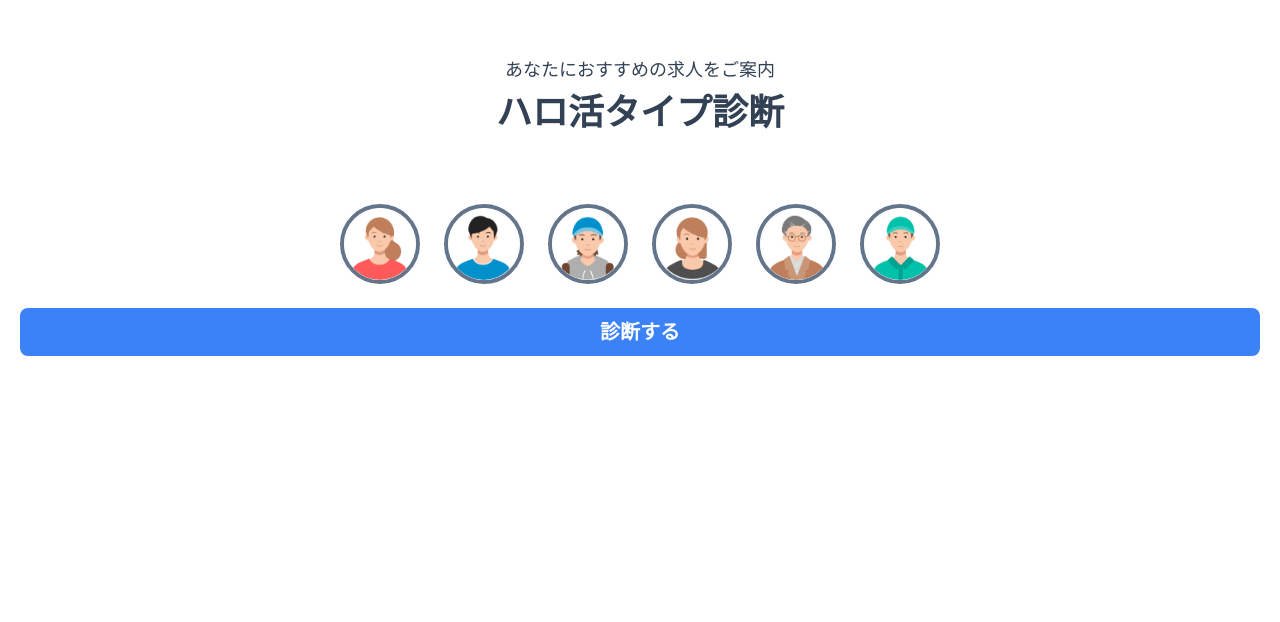
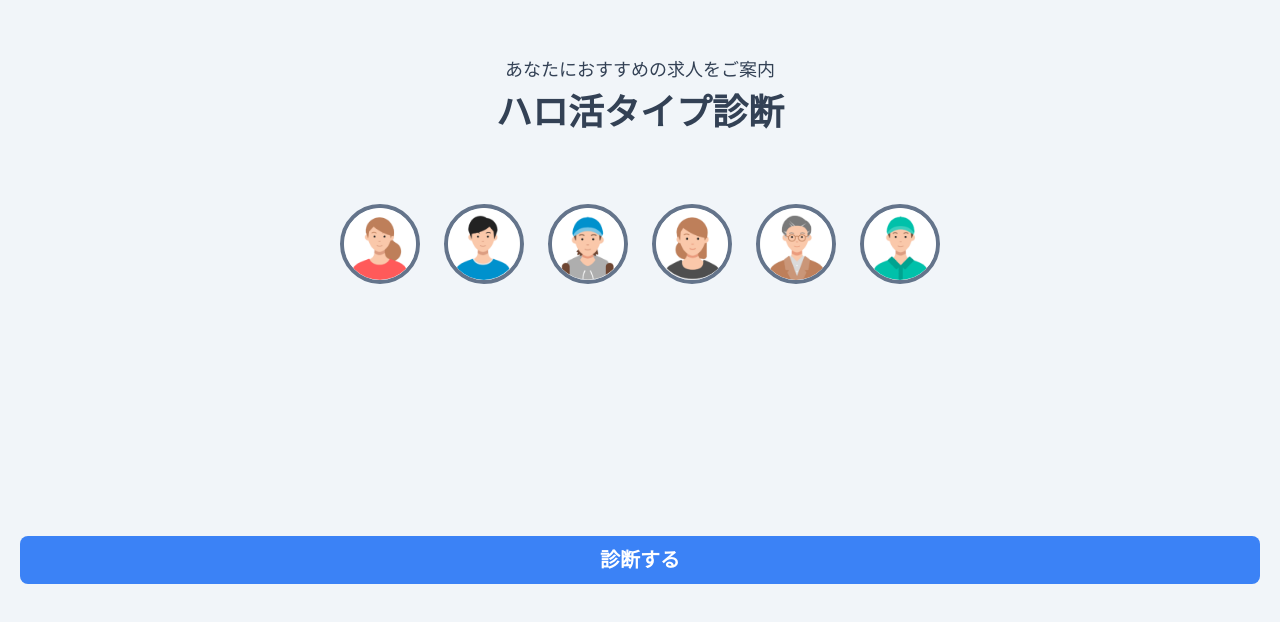
Before and after one commit to SomaTakata/mercari-hackathon, a Next.js app: page /1 in a window 1280 px wide. Shown: the part 168-790 px from the top of the page. Built offline with nearby package versions, Linux system fonts and the light colour scheme.

Commit message:
ページの背景をスレート100に変更し、タイトルをh1からpタグに更新

```diff
--- a/src/app/1/page.tsx
+++ b/src/app/1/page.tsx
@@ -3,11 +3,11 @@ import { Button } from "@/components/ui/button";
 
 export default function PersonalityTest() {
   return (
-    <div className="h-full justify-between flex flex-col items-center px-5 py-12 pt-56 gap-6">
+    <div className="h-screen bg-slate-100 justify-between flex flex-col items-center px-5 py-12 pt-56 gap-6">
       <div className="flex flex-col gap-6">
         <div className="text-slate-700 text-center flex flex-col gap-2 mb-12">
           <p className="text-lg">あなたにおすすめの求人をご案内</p>
-          <h1 className="text-4xl font-bold">ハロ活タイプ診断</h1>
+          <p className="text-4xl font-bold">ハロ活タイプ診断</p>
         </div>
 
         <div className="flex flex-wrap items-center justify-center gap-6">
```
